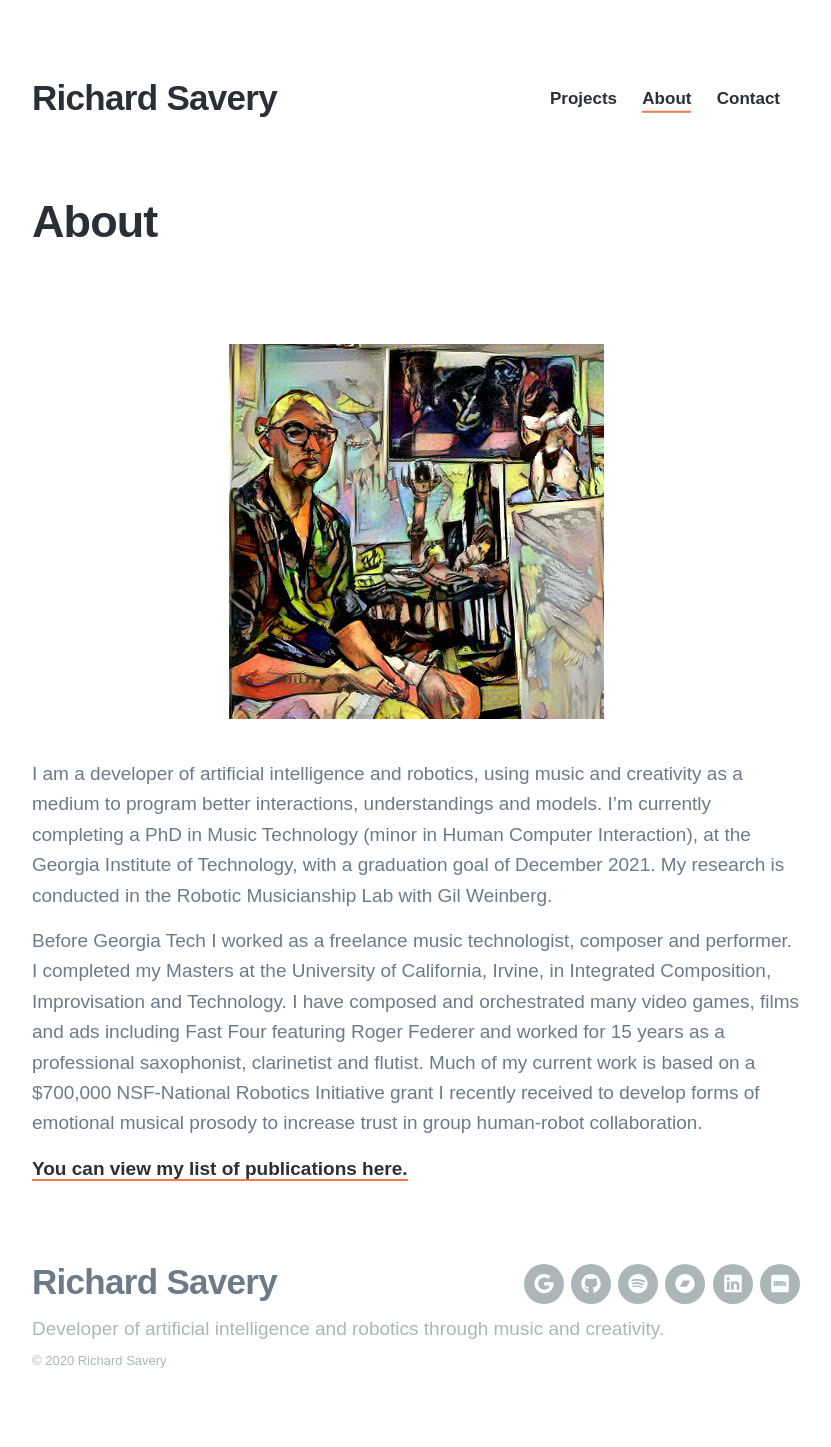
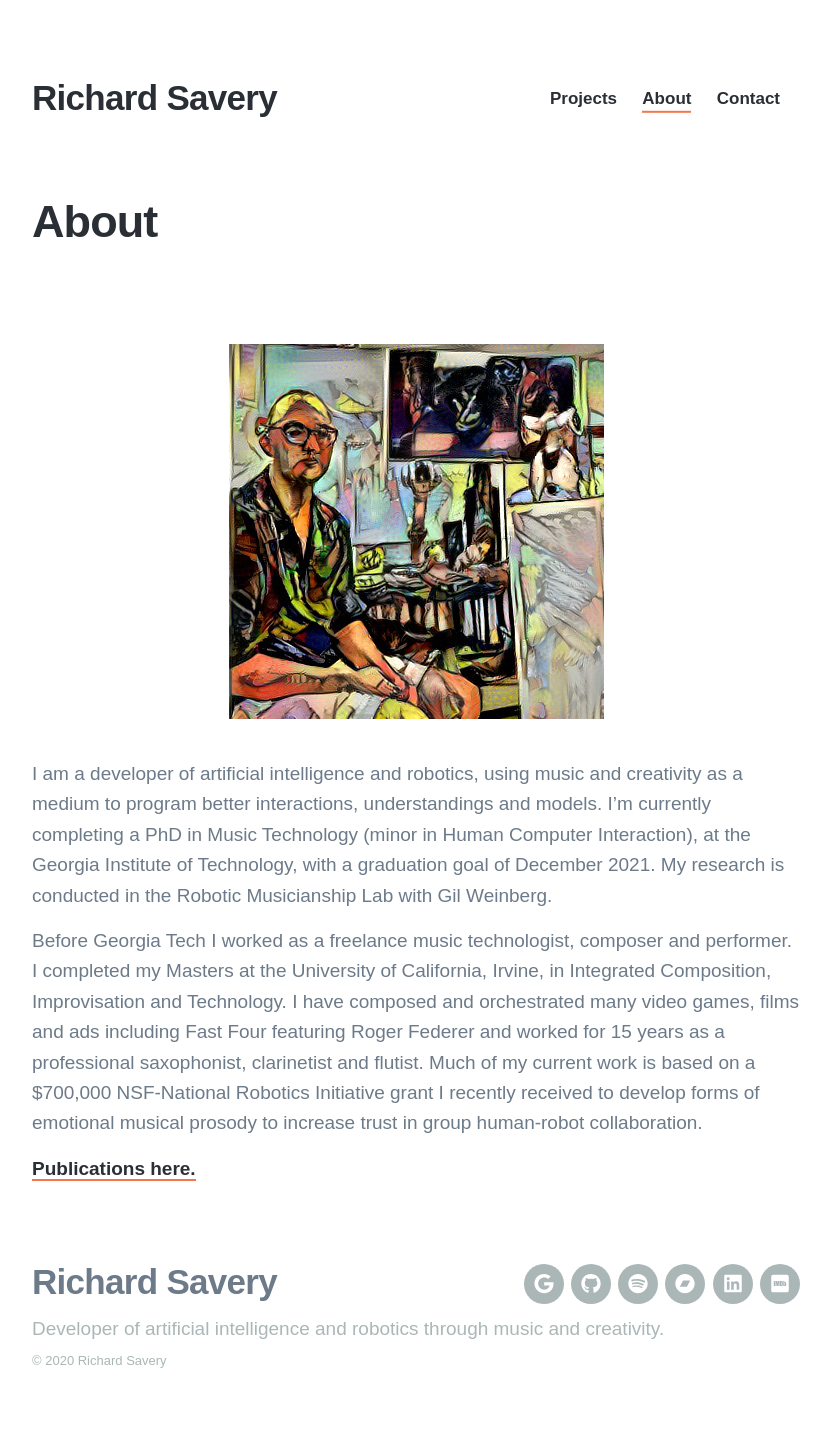
Before and after one commit to richardsavery/demos, a Jekyll site: the page built from _pages/about.md, in a window 1280 px wide. Shown: the whole page, without its empty margins (224-1055 px from the left). Built offline with Jekyll 4.4.1, drawn with Linux system fonts in a browser that asks for light colours; nearby versions of some CDN libraries; some web fonts are replaced.

Commit message:
small updates to text

```diff
--- a/_pages/about.md
+++ b/_pages/about.md
@@ -9,6 +9,4 @@ I am a developer of artificial intelligence and robotics, using music and creati
 
 Before Georgia Tech I worked as a freelance music technologist, composer and performer. I completed my Masters at the University of California, Irvine, in Integrated Composition, Improvisation and Technology. I have composed and orchestrated many video games, films and ads including Fast Four featuring Roger Federer and worked for 15 years as a professional saxophonist, clarinetist and flutist. Much of my current work is based on a $700,000 NSF-National Robotics Initiative grant I recently received to develop forms of emotional musical prosody to increase trust in group human-robot collaboration.
 
-[You can view my list of publications here.](/publications)<!-- Publications
-Music
-Other Projects -->
+[Publications here.](/publications)
```
Also changed, not shown: _pages/publications.md (+8 -5 lines), _projects/shimoncomposes.md (+3 -0 lines), _projects/shimonsings.md (+4 -0 lines), 5 other files.
